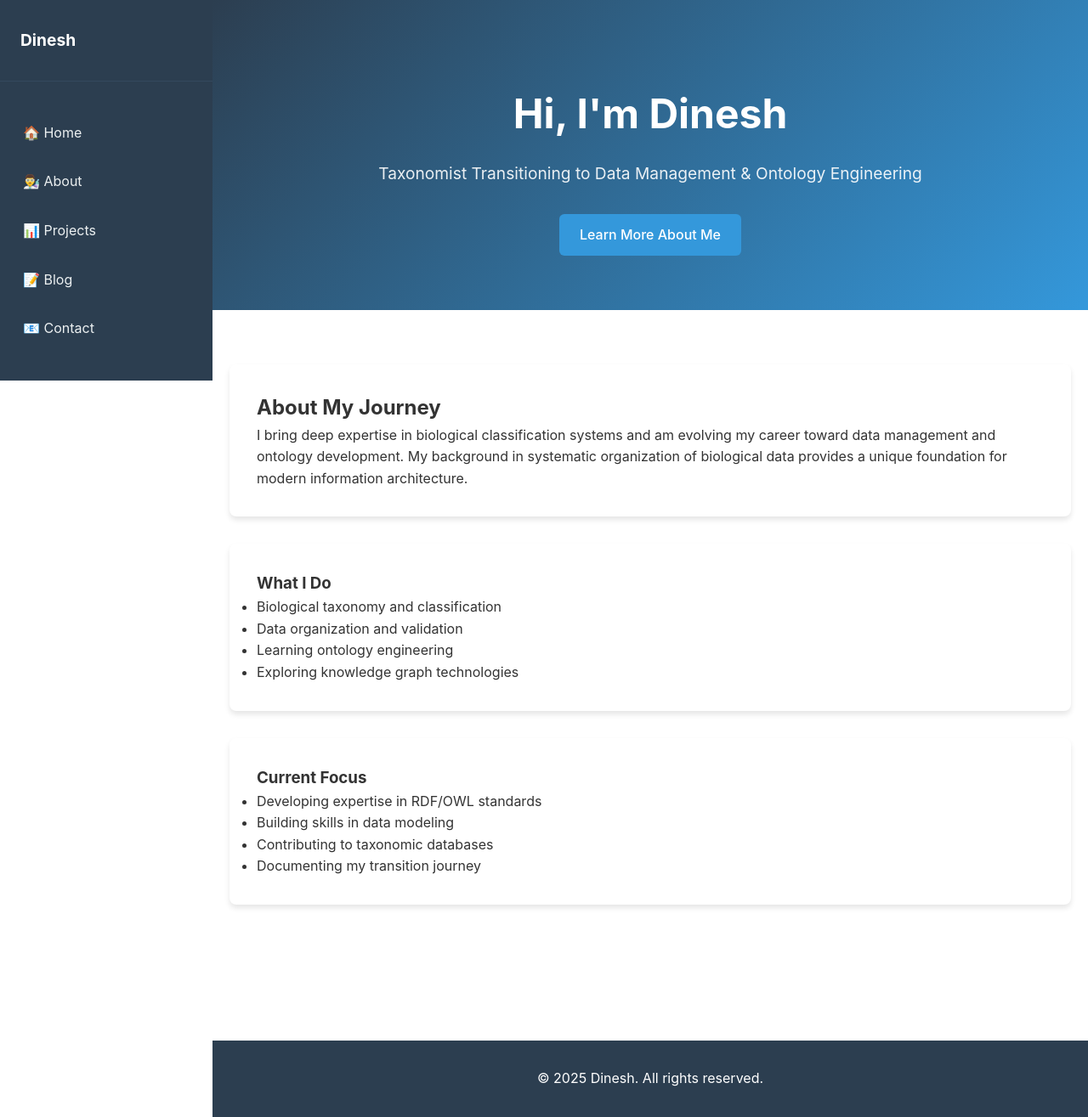
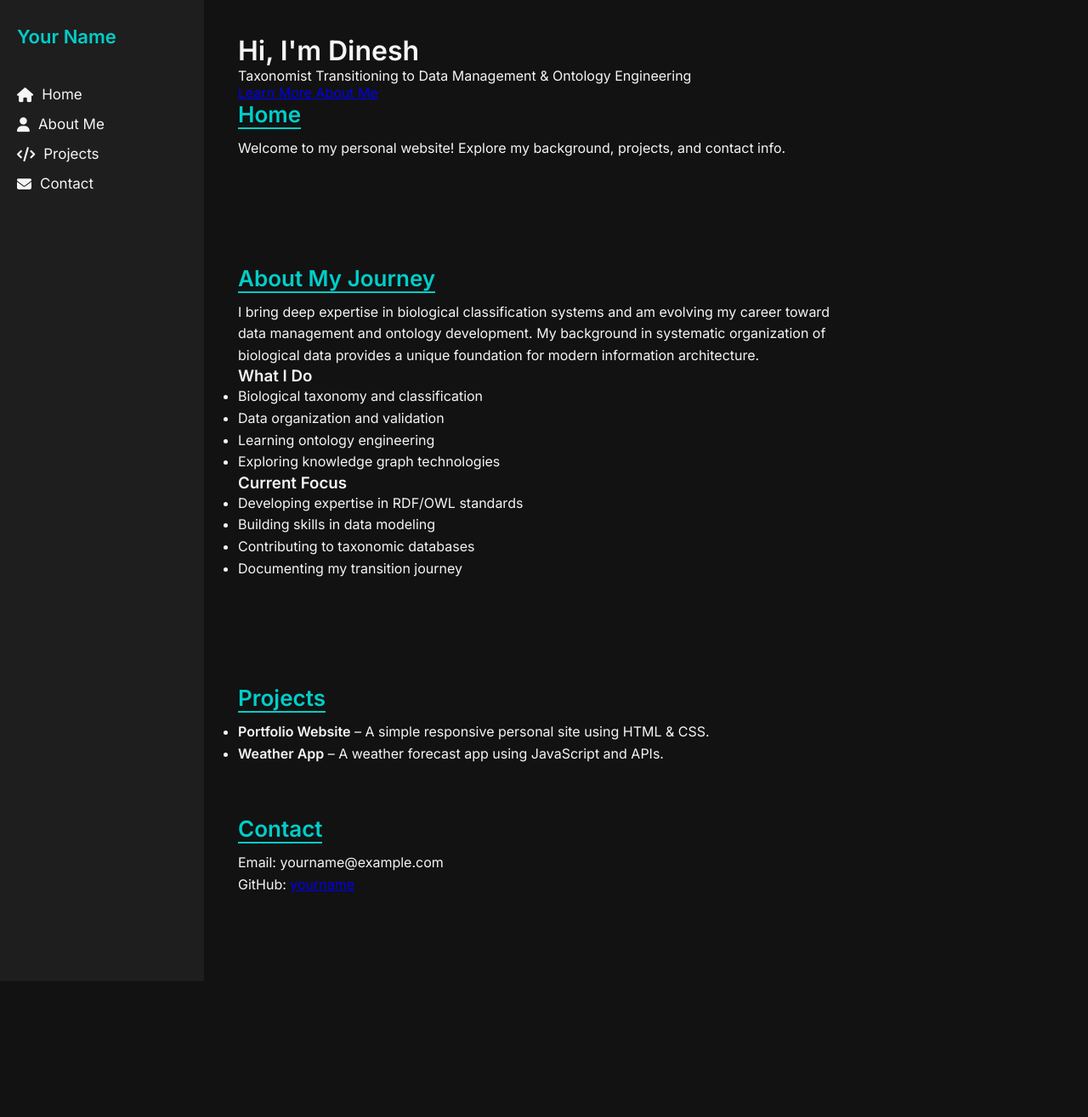
Before and after one commit to rdinesh27/rdinesh-jekyll, a Jekyll site: the page built from index.md, in a window 1280 px wide. Shown: the whole page at 85% size. Built offline with Jekyll 4.4.1, drawn with Linux system fonts in a browser that asks for light colours; after the commit the page ends 1155 px from its top, so only the background shows below that.

Commit message:
with chatgpt

```diff
--- a/_layouts/default.html
+++ b/_layouts/default.html
@@ -1,10 +1,24 @@
 <!DOCTYPE html>
 <html lang="en">
 <head>
-    <meta charset="UTF-8">
-    <meta name="viewport" content="width=device-width, initial-scale=1.0">
-    <title>{% if page.title %}{{ page.title }} - {% endif %}{{ site.title }}</title>
+  <meta charset="UTF-8" />
+  <meta name="viewport" content="width=device-width, initial-scale=1.0"/>
+  <title>{{ page.title }}</title>
+
+  <!-- Google Font -->
+  <link href="https://fonts.googleapis.com/css2?family=Inter:wght@400;600&display=swap" rel="stylesheet">
+
+  <!-- Font Awesome (Icons) -->
+  <link href="https://cdnjs.cloudflare.com/ajax/libs/font-awesome/6.5.0/css/all.min.css" rel="stylesheet">
+
   <style>
+    :root {
+      --bg-main: #121212;
+      --bg-sidebar: #1e1e1e;
+      --text-color: #f5f5f5;
+      --accent: #00cec9;
+    }
+
     * {
       margin: 0;
       padding: 0;
@@ -12,252 +26,150 @@
     }
 
     body {
-            font-family: 'Inter', 'Segoe UI', system-ui, sans-serif;
-            line-height: 1.6;
-            color: #333;
+      font-family: 'Inter', sans-serif;
+      display: flex;
+      min-height: 100vh;
+      background-color: var(--bg-main);
+      color: var(--text-color);
     }
 
-        /* Left Sidebar Navigation */
-        .sidebar {
-            position: fixed;
-            left: -250px;
-            top: 0;
-            width: 250px;
-            height: 100vh;
-            background: #2c3e50;
-            transition: left 0.3s ease;
-            z-index: 1000;
-            padding-top: 2rem;
+    nav {
+      width: 240px;
+      background-color: var(--bg-sidebar);
+      padding: 30px 20px;
+      flex-shrink: 0;
+      display: flex;
+      flex-direction: column;
+      justify-content: flex-start;
     }
 
-        .sidebar.open {
-            left: 0;
+    nav h1 {
+      font-size: 22px;
+      margin-bottom: 30px;
+      color: var(--accent);
     }
 
-        .sidebar .nav-header {
-            padding: 0 1.5rem 2rem;
-            border-bottom: 1px solid #34495e;
+    nav ul {
+      list-style: none;
     }
 
-        .sidebar .nav-header h3 {
-            color: white;
-            font-size: 1.2rem;
+    nav ul li {
+      margin: 15px 0;
     }
 
-        .sidebar .nav-links {
-            list-style: none;
-            padding: 2rem 0;
+    nav ul li a {
+      color: var(--text-color);
+      text-decoration: none;
+      font-size: 17px;
+      display: flex;
+      align-items: center;
+      gap: 10px;
+      transition: color 0.3s ease;
     }
 
-        .sidebar .nav-links li {
-            margin: 0;
+    nav ul li a:hover {
+      color: var(--accent);
     }
 
-        .sidebar .nav-links a {
-            display: block;
-            padding: 1rem 1.5rem;
-            color: #ecf0f1;
-            text-decoration: none;
-            transition: all 0.3s ease;
-            border-left: 3px solid transparent;
+    main {
+      flex: 1;
+      padding: 40px;
     }
 
-        .sidebar .nav-links a:hover {
-            background: #34495e;
-            border-left-color: #3498db;
-            color: white;
+    section {
+      margin-bottom: 60px;
     }
 
-        /* Hamburger Menu */
+    section h2 {
+      font-size: 26px;
+      color: var(--accent);
+      margin-bottom: 10px;
+      border-bottom: 2px solid var(--accent);
+      display: inline-block;
+    }
+
+    section p, section ul {
+      font-size: 16px;
+      line-height: 1.6;
+      max-width: 700px;
+    }
+
+    /* Hamburger menu for mobile */
     .hamburger {
-            position: fixed;
-            top: 1rem;
-            left: 1rem;
+      display: none;
+      cursor: pointer;
+      position: absolute;
+      top: 20px;
+      left: 20px;
       z-index: 1001;
-            background: #2c3e50;
-            color: white;
-            border: none;
-            padding: 0.8rem;
-            border-radius: 5px;
-            cursor: pointer;
-            font-size: 1.2rem;
+    }
+
+    .hamburger div {
+      width: 25px;
+      height: 3px;
+      background: var(--text-color);
+      margin: 5px;
       transition: all 0.3s ease;
     }
 
-        .hamburger:hover {
-            background: #34495e;
+    #menuToggle {
+      display: none;
     }
 
-        /* Overlay */
-        .overlay {
+    @media (max-width: 768px) {
+      body {
+        flex-direction: column;
+      }
+
+      nav {
         position: fixed;
         top: 0;
         left: 0;
-            width: 100vw;
-            height: 100vh;
-            background: rgba(0,0,0,0.5);
-            z-index: 999;
-            opacity: 0;
-            visibility: hidden;
-            transition: all 0.3s ease;
+        height: 100%;
+        width: 220px;
+        transform: translateX(-100%);
+        transition: transform 0.3s ease;
+        z-index: 1000;
       }
 
-        .overlay.show {
-            opacity: 1;
-            visibility: visible;
+      #menuToggle:checked ~ nav {
+        transform: translateX(0);
       }
 
-        /* Main Content */
-        .main-content {
-            margin-left: 0;
-            transition: margin-left 0.3s ease;
+      .hamburger {
+        display: block;
       }
 
-        /* Hero Section */
-        .hero {
-            background: linear-gradient(135deg, #2c3e50, #3498db);
-            color: white;
-            padding: 6rem 2rem 4rem;
-            text-align: center;
-        }
-
-        .hero h1 {
-            font-size: 3rem;
-            margin-bottom: 1rem;
-            color: white;
-        }
-
-        .hero p {
-            font-size: 1.2rem;
-            margin-bottom: 2rem;
-            opacity: 0.9;
-        }
-
-        .container {
-            max-width: 1200px;
-            margin: 0 auto;
-            padding: 0 20px;
-        }
-
-        .btn {
-            display: inline-block;
-            padding: 12px 24px;
-            background: #3498db;
-            color: white;
-            border-radius: 6px;
-            text-decoration: none;
-            transition: all 0.3s ease;
-            font-weight: 500;
-        }
-
-        .btn:hover {
-            background: #2980b9;
-            transform: translateY(-2px);
-            box-shadow: 0 4px 12px rgba(52, 152, 219, 0.3);
-        }
-
-        .card {
-            background: white;
-            border-radius: 8px;
-            padding: 2rem;
-            box-shadow: 0 4px 6px rgba(0,0,0,0.1);
-            transition: all 0.3s ease;
-            margin-bottom: 2rem;
-        }
-
-        .card:hover {
-            transform: translateY(-4px);
-            box-shadow: 0 8px 25px rgba(0,0,0,0.15);
-        }
-
-        footer {
-            background: #2c3e50;
-            color: white;
-            padding: 2rem 0;
-            text-align: center;
-            margin-top: 4rem;
-        }
-
-        /* Responsive */
-        @media (min-width: 768px) {
-            .hamburger {
-                display: none;
-            }
-
-            .sidebar {
-                left: 0;
-                position: relative;
-                height: auto;
-                width: 250px;
-                float: left;
-            }
-
-            .main-content {
-                margin-left: 250px;
-            }
-
-            .overlay {
-                display: none;
+      main {
+        padding: 20px;
+        margin-top: 60px;
       }
     }
   </style>
 </head>
 <body>
-    <!-- Hamburger Menu Button -->
-    <button class="hamburger" onclick="toggleNav()">☰</button>
+  <!-- Hamburger Menu -->
+  <input type="checkbox" id="menuToggle">
+  <label class="hamburger" for="menuToggle">
+    <div></div>
+    <div></div>
+    <div></div>
+  </label>
 
-    <!-- Overlay -->
-    <div class="overlay" onclick="closeNav()"></div>
-
-    <!-- Left Sidebar -->
-    <nav class="sidebar" id="sidebar">
-        <div class="nav-header">
-            <h3>{{ site.title | default: "Your Name" }}</h3>
-        </div>
-        <ul class="nav-links">
-            <li><a href="{{ '/' | relative_url }}">🏠 Home</a></li>
-            <li><a href="{{ '/about/' | relative_url }}">👨‍🔬 About</a></li>
-            <li><a href="{{ '/projects/' | relative_url }}">📊 Projects</a></li>
-            <li><a href="{{ '/blog/' | relative_url }}">📝 Blog</a></li>
-            <li><a href="{{ '/contact/' | relative_url }}">📧 Contact</a></li>
+  <!-- Sidebar Navigation -->
+  <nav>
+    <h1>Your Name</h1>
+    <ul>
+      <li><a href="#home"><i class="fas fa-house"></i> Home</a></li>
+      <li><a href="#about"><i class="fas fa-user"></i> About Me</a></li>
+      <li><a href="#projects"><i class="fas fa-code"></i> Projects</a></li>
+      <li><a href="#contact"><i class="fas fa-envelope"></i> Contact</a></li>
     </ul>
   </nav>
 
   <!-- Main Content -->
-    <div class="main-content">
+  <main>
     {{ content }}
-
-        <footer>
-            <div class="container">
-                <p>&copy; 2025 {{ site.title | default: "Your Name" }}. All rights reserved.</p>
-            </div>
-        </footer>
-    </div>
-
-    <script>
-        function toggleNav() {
-            const sidebar = document.getElementById('sidebar');
-            const overlay = document.querySelector('.overlay');
-
-            sidebar.classList.toggle('open');
-            overlay.classList.toggle('show');
-        }
-
-        function closeNav() {
-            const sidebar = document.getElementById('sidebar');
-            const overlay = document.querySelector('.overlay');
-
-            sidebar.classList.remove('open');
-            overlay.classList.remove('show');
-        }
-
-        // Close nav when clicking nav links on mobile
-        document.addEventListener('DOMContentLoaded', function() {
-            const navLinks = document.querySelectorAll('.nav-links a');
-            navLinks.forEach(link => {
-                link.addEventListener('click', closeNav);
-            });
-        });
-    </script>
+  </main>
 </body>
 </html>
--- a/index.md
+++ b/index.md
@@ -10,6 +10,11 @@ title: Home
     <a href="#about" class="btn">Learn More About Me</a>
   </div>
 </div>
+
+<section id="home">
+  <h2>Home</h2>
+  <p>Welcome to my personal website! Explore my background, projects, and contact info.</p>
+</section>
 
 <section id="about" style="padding: 4rem 0;">
   <div class="container">
@@ -39,3 +44,17 @@ title: Home
     </div>
   </div>
 </section>
+
+<section id="projects">
+  <h2>Projects</h2>
+  <ul>
+    <li><strong>Portfolio Website</strong> – A simple responsive personal site using HTML & CSS.</li>
+    <li><strong>Weather App</strong> – A weather forecast app using JavaScript and APIs.</li>
+  </ul>
+</section>
+
+<section id="contact">
+  <h2>Contact</h2>
+  <p>Email: yourname@example.com</p>
+  <p>GitHub: <a href="https://github.com/yourname" target="_blank">yourname</a></p>
+</section>
```
Lines whose indentation alone changed are shown as unchanged.
